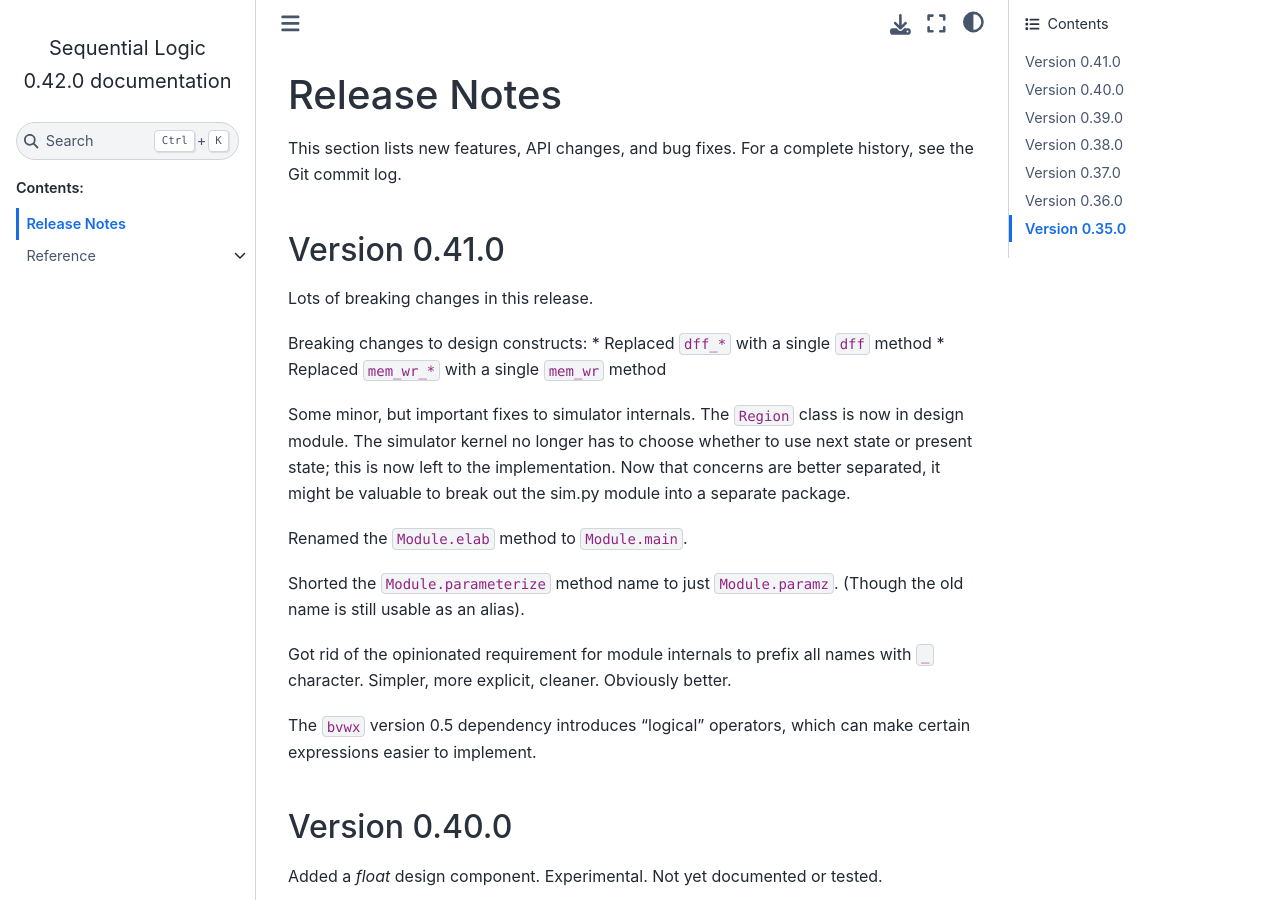
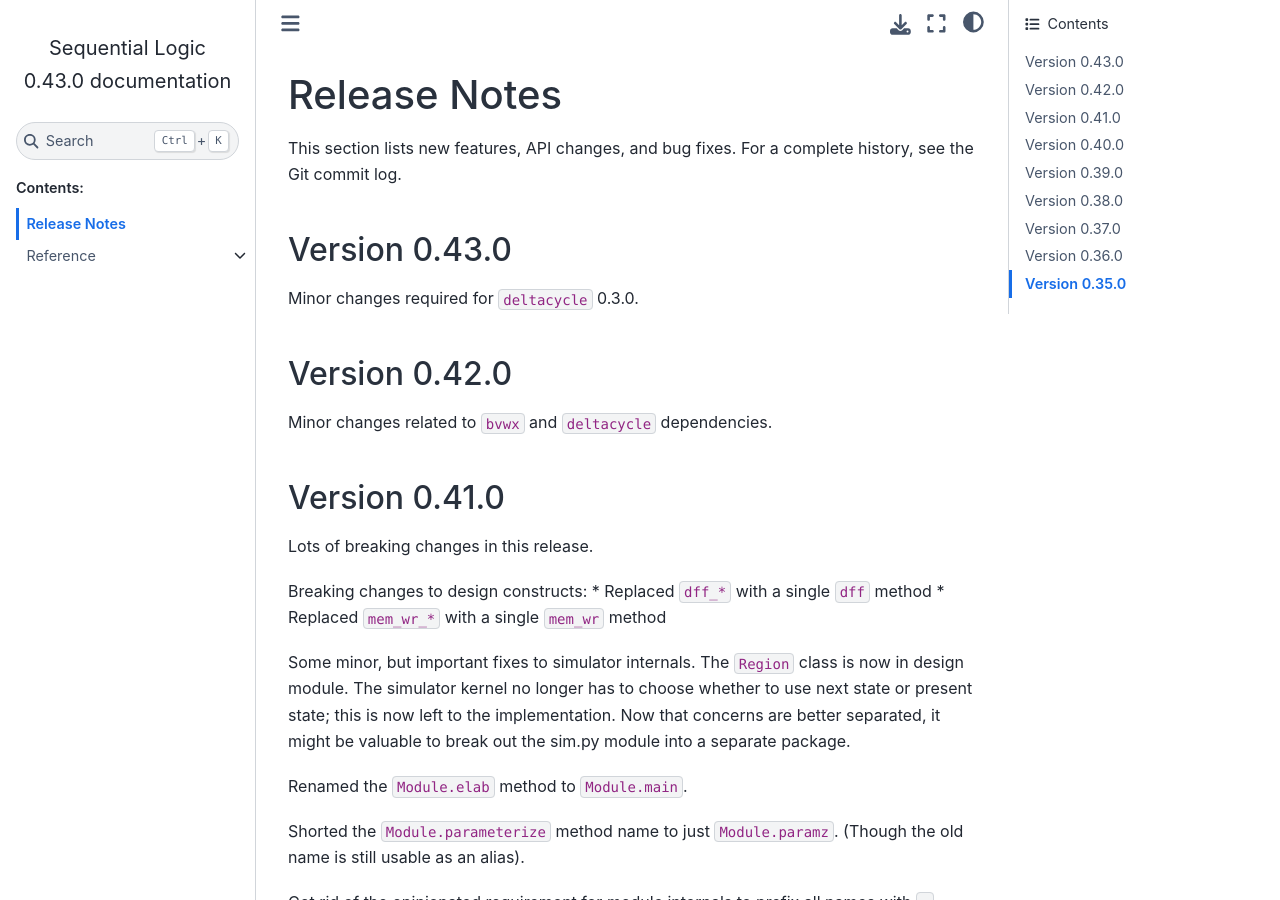
Before and after one commit to cjdrake/seqlogic, a Sphinx documentation site: the page built from doc/source/release_notes.rst, in a window 1280 px wide and 900 px high. Built offline with Sphinx 7.4.7 and the Sphinx Book theme 1.1.4, drawn with Linux system fonts in a browser that asks for light colours.

Commit message:
Release 0.43.0

```diff
--- a/doc/source/release_notes.rst
+++ b/doc/source/release_notes.rst
@@ -4,6 +4,16 @@
 
 This section lists new features, API changes, and bug fixes.
 For a complete history, see the Git commit log.
+
+Version 0.43.0
+==============
+
+Minor changes required for ``deltacycle`` 0.3.0.
+
+Version 0.42.0
+==============
+
+Minor changes related to ``bvwx`` and ``deltacycle`` dependencies.
 
 Version 0.41.0
 ==============
--- a/pyproject.toml
+++ b/pyproject.toml
@@ -1,13 +1,13 @@
 [project]
 name = "seqlogic"
-version = "0.42.0"
+version = "0.43.0"
 description = "Sequential Logic"
 readme = "README.md"
 
 requires-python = ">=3.12"
 dependencies = [
     "bvwx >= 0.9.0",
-    "deltacycle >= 0.2.0",
+    "deltacycle >= 0.3.0",
     "pyvcd",
 ]
 
```
